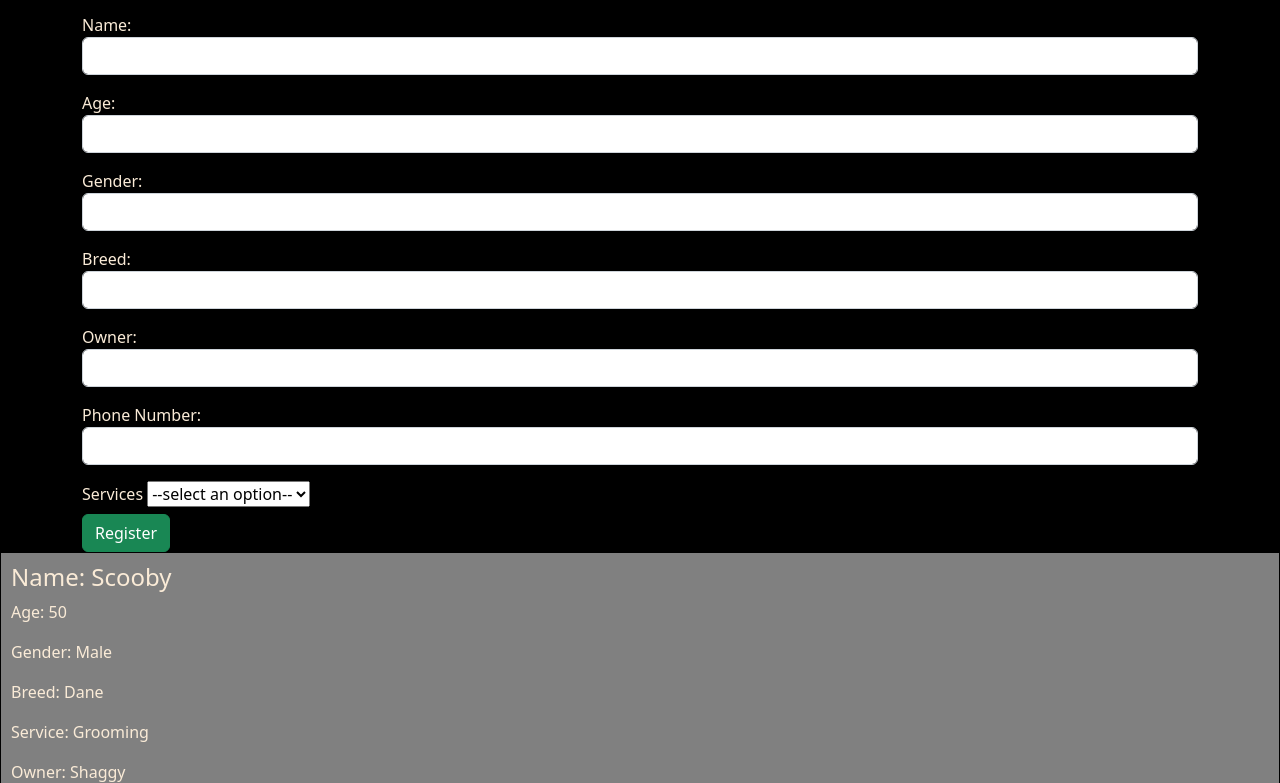
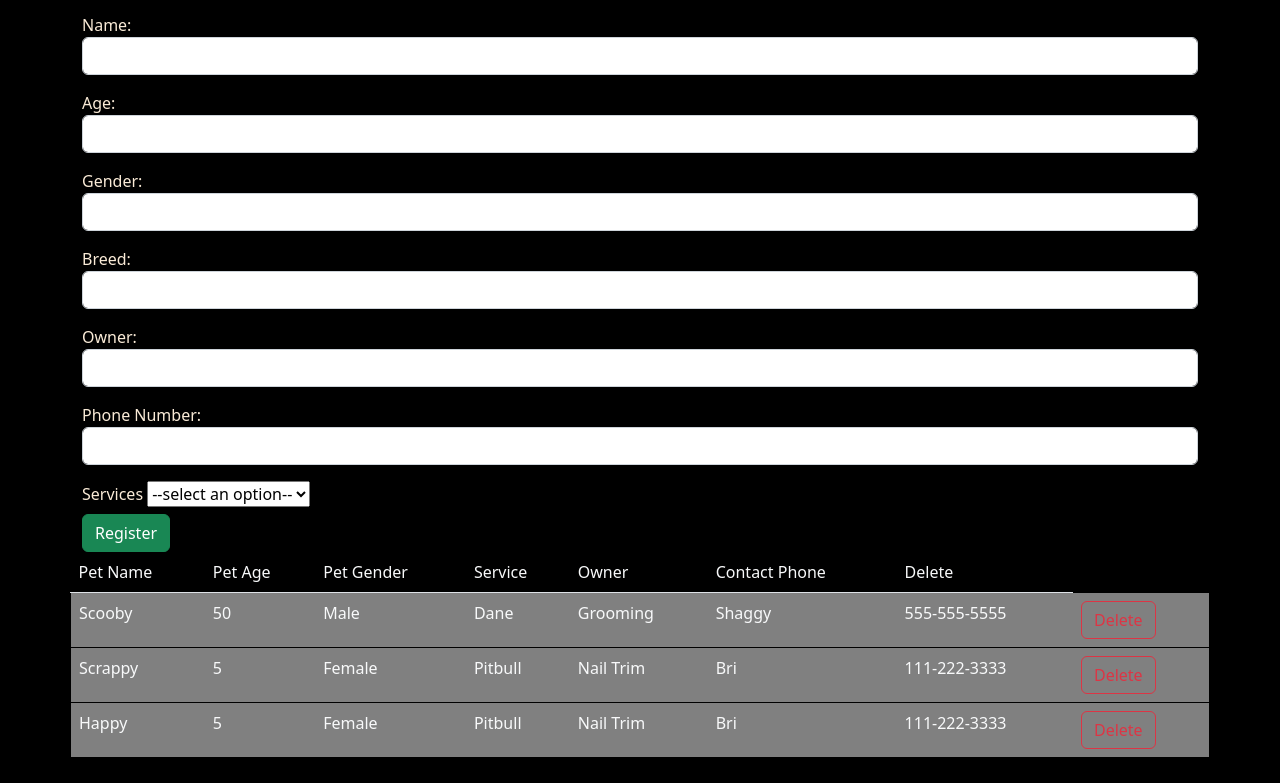
Before and after one commit to binserra/Pet-Salon-FInal, a plain HTML site: page register.html in a window 1280 px wide. Shown: the part 169-952 px from the top of the page. Drawn offline with nearby package versions, Linux system fonts and the light colour scheme.

Commit message:
Pet Salon

```diff
--- a/register.html
+++ b/register.html
@@ -16,7 +16,7 @@
 
     <ul class="nav justify-content-end container">
         <li class="nav-item">
-          <a class="nav-link active" aria-current="page" href="#">Home</a>
+          <a class="nav-link active" aria-current="page" href="index.html">Home</a>
         </li>
         <li class="nav-item">
           <a class="nav-link" href="about.html">About</a>
@@ -77,7 +77,17 @@
 
    </div>
 
-   <table>
+   <table class="table text-light container" >
+    <thead>
+        <td>Pet Name</td>
+        <td>Pet Age</td>
+        <td>Pet Gender</td>
+        <td>Service</td>
+        <td>Owner</td>
+        <td>Contact Phone</td>
+        <td>Delete</td>
+
+    </thead>
         <tbody id="table">
 
         </tbody>
--- a/scripts/display.js
+++ b/scripts/display.js
@@ -6,27 +6,27 @@ function displayPetCards(){
     for(let i=0; i< petSalon.pets.length;i++){
         let pet = petSalon.pets[i];
         // create the template string
-        card += `
-        <div id="${pet.id}" class="petCard">
-            <h4>Name: ${pet.name}</h4>
-            <p>Age: ${pet.age}</p>
-            <p>Gender: ${pet.gender}</p>
-            <p>Breed: ${pet.breed}</p>
-            <p>Service: ${pet.service}</p>
-            <p>Owner: ${pet.owner}</p>
-            <p>Phone: ${pet.phone}</p>
-            <button onclick="deletePet(${pet.id});">Delete</button>
-        </div>
-        `;
-        console.log(card);
+        // card += `
+        // // <div id="${pet.id}" class="petCard">
+        // //     <h4>Name: ${pet.name}</h4>
+        // //     <p>Age: ${pet.age}</p>
+        // //     <p>Gender: ${pet.gender}</p>
+        // //     <p>Breed: ${pet.breed}</p>
+        // //     <p>Service: ${pet.service}</p>
+        // //     <p>Owner: ${pet.owner}</p>
+        // //     <p>Phone: ${pet.phone}</p>
+        // //     <button onclick="deletePet(${pet.id});">Delete</button>
+        // // </div>
+        // `;
+        // console.log(card);
     }
 
-    petSection.innerHTML=card;
+    // petSection.innerHTML=card;
 }
 
 function displayTable(){
     // select the petSection by id
-    let petSection = document.getElementById("pets");
+
     let tr="";
     // travel the array
     for(let i=0; i< petSalon.pets.length;i++){
@@ -34,19 +34,19 @@ function displayTable(){
         // create the template string
         tr += `
         <tr id="${pet.id}" class="petCard">
-            <td>Name: ${pet.name}</td>
-            <td>Age: ${pet.age}</td>
-            <td>Gender: ${pet.gender}</td>
-            <td>Breed: ${pet.breed}</td>
-            <td>Service: ${pet.service}</td>
-            <td>Owner: ${pet.owner}</td>
-            <td>Phone: ${pet.phone}</td>
-            <button onclick="deletePet(${pet.id});">Delete</button>
+            <td> ${pet.name}</td>
+            <td> ${pet.age}</td>
+            <td> ${pet.gender}</td>
+            <td> ${pet.breed}</td>
+            <td> ${pet.service}</td>
+            <td> ${pet.owner}</td>
+            <td> ${pet.phone}</td>
+            <td><button class="btn btn-outline-danger"onclick="deletePet(${pet.id});">Delete</button></td>
         </tr>
         `;
         console.log(tr);
     }
-    petSection.innerHTML=tr;
+    document.getElementById("table").innerHTML=tr;
 }
 
 function displayInfo(){
--- a/scripts/practice.js
+++ /dev/null
@@ -1,3 +0,0 @@
-function hideInfo(){
-    document.querySelector("body").style.display="none";
-}
--- a/scripts/register.js
+++ b/scripts/register.js
@@ -86,7 +86,7 @@ let newPet = new Pet(inputName.value,inputAge.value,inputGender.value,inputBreed
 if(validatePet(newPet)==true){
     petSalon.pets.push(newPet);
     displayInfo();
-    displayPetCards();
+    displayTable();
     console.log(petSalon.pets);
         // display the obj on the console
     clearForm();
@@ -144,6 +144,6 @@ let happy = new Pet("Happy",5,"Female","Pitbull","Nail Trim","Bri","111-222-3333
 petSalon.pets.push(scooby,scrappy,happy);
 // adding the pet array
 displayInfo();
-displayPetCards();
+displayTable();
 }
 window.onload = init;
```
Also changed, not shown: about.html (+1 -1 lines), services.html (+1 -1 lines).
